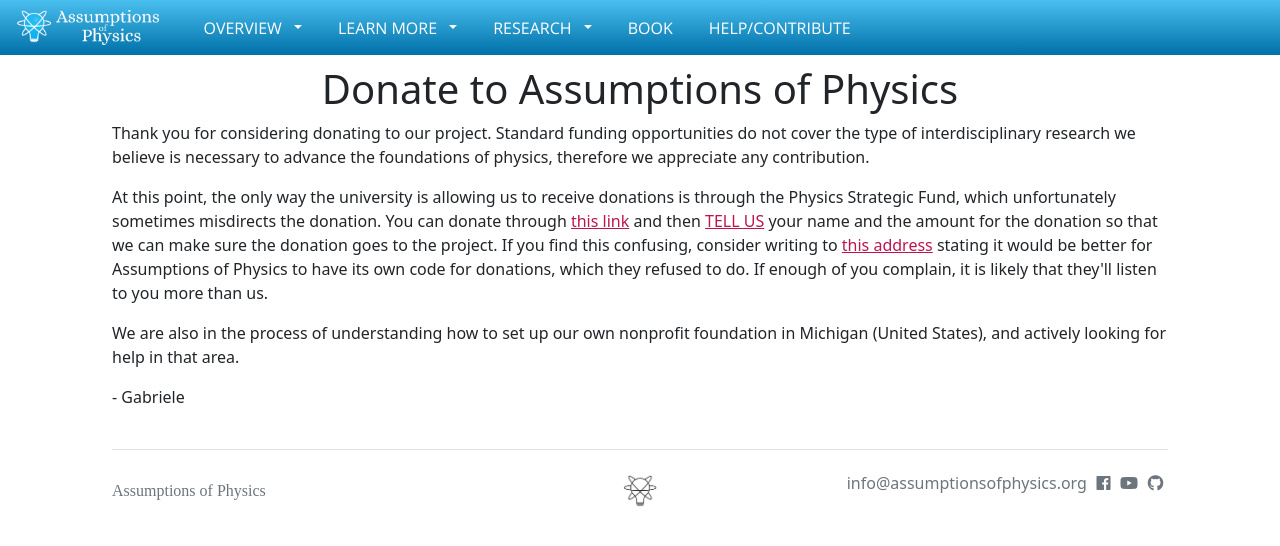
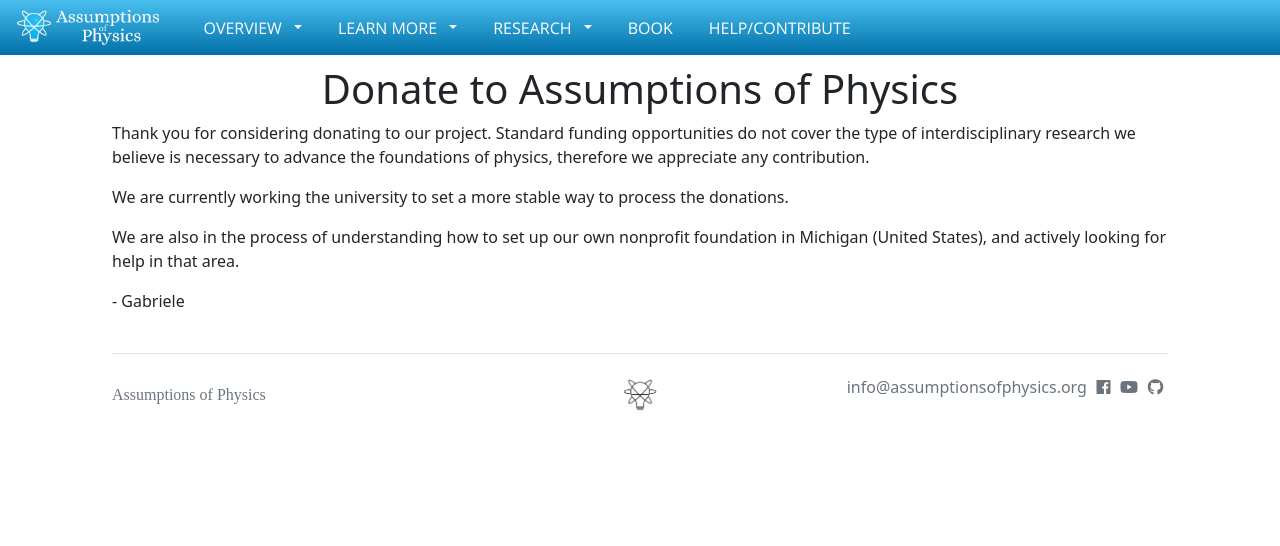
Before and after one commit to assumptionsofphysics/assumptionsofphysics.github.io, a Jekyll site: the page built from donate/index.html, in a window 1280 px wide. Shown: the top 546 px of the page. Built offline with Jekyll 4.4.1, drawn with Linux system fonts in a browser that asks for light colours; nearby versions of some CDN libraries; some web fonts are replaced.

Commit message:
Updating donation page

```diff
--- a/donate/index.html
+++ b/donate/index.html
@@ -8,7 +8,8 @@ title: Donate to Assumptions of Physics
         <p></p>
         <h1 style="text-align: center; margin-top: -30px">Donate to Assumptions of Physics</h1>
         <p>Thank you for considering donating to our project. Standard funding opportunities do not cover the type of interdisciplinary research we believe is necessary to advance the foundations of physics, therefore we appreciate any contribution.</p>
-        <p>At this point, the only way the university is allowing us to receive donations is through the Physics Strategic Fund, which unfortunately sometimes misdirects the donation. You can donate through <a href="https://giving.umich.edu/basket/fund/331942/category/program-support,science-technology-engineering-and-math_science,science-technology-engineering-and-math_natural-sciences,college-of-literature,-science,-and-the-arts_physics?utm_source=LSA&utm_medium=Email&utm_campaign=SEG_PME_LSA_FY25_Mar_Assumptions_of_Physics&">this link</a> and then <a href="mailto:info@assumptionsofphysics.org">TELL US</a> your name and the amount for the donation so that we can make sure the donation goes to the project. If you find this confusing, consider writing to <a href="mailto:umgift@umich.edu">this address</a> stating it would be better for Assumptions of Physics to have its own code for donations, which they refused to do. If enough of you complain, it is likely that they'll listen to you more than us.</p>
+        <p>We are currently working the university to set a more stable way to process the donations.</p>
+        <!--<p>At this point, the only way the university is allowing us to receive donations is through the Physics Strategic Fund, which unfortunately sometimes misdirects the donation. You can donate through <a href="https://giving.umich.edu/basket/fund/331942/category/program-support,science-technology-engineering-and-math_science,science-technology-engineering-and-math_natural-sciences,college-of-literature,-science,-and-the-arts_physics?utm_source=LSA&utm_medium=Email&utm_campaign=SEG_PME_LSA_FY25_Mar_Assumptions_of_Physics&">this link</a> and then <a href="mailto:info@assumptionsofphysics.org">TELL US</a> your name and the amount for the donation so that we can make sure the donation goes to the project. If you find this confusing, consider writing to <a href="mailto:umgift@umich.edu">this address</a> stating it would be better for Assumptions of Physics to have its own code for donations, which they refused to do. If enough of you complain, it is likely that they'll listen to you more than us.</p>-->
         <p>We are also in the process of understanding how to set up our own nonprofit foundation in Michigan (United States), and actively looking for help in that area.</p>
         <p>- Gabriele</p>
     </div>
```
